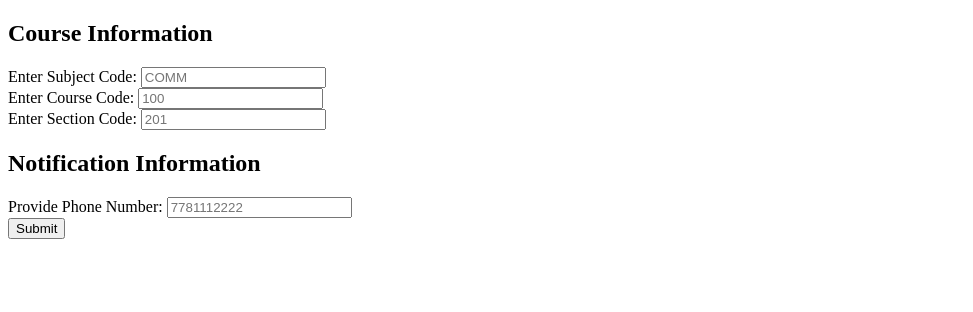
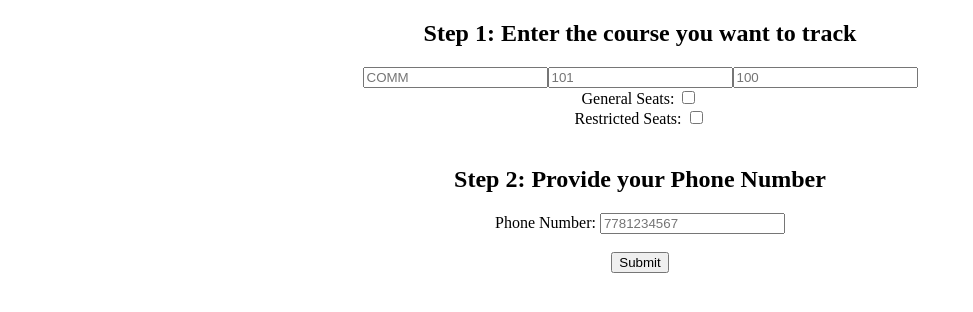
Before and after one commit to Weswwn/project-notify, a React app: page / in a window 1280 px wide. Shown: the top 312 px of the page, without its empty margins (0-973 px from the left). Built offline with nearby package versions, Linux system fonts and the light colour scheme.

Commit message:
Change HTML and CSS for form

```diff
--- a/client/App.jsx
+++ b/client/App.jsx
@@ -7,17 +7,14 @@ class App extends React.Component {
         this.state = {
             formSubmmited: false
         }
-        this.handleSubmit = this.handleSubmit.bind(this);
+
     }
 
-    handleSubmit(e) {
-        e.preventDefault();
-        console.log(e.target.value);
-    }
+
     render() {
         return (
             <div id="container">
-                { !this.state.formSubmmited ? <Form handleSubmit={this.handleSubmit}/> : null }
+                { !this.state.formSubmmited ? <Form /> : null }
             </div>
         )
     }
--- a/client/components/Form.jsx
+++ b/client/components/Form.jsx
@@ -1,16 +1,21 @@
 import React from 'react';
+import axios from 'axios';
 
 class Form extends React.Component {
     constructor(props) {
         super(props)
         this.state = {
+            formData: {
                 subject: '',
                 course: '',
                 section: '',
             }
+        }
         this.handleOnChange = this.handleOnChange.bind(this);
+        this.handleSubmit = this.handleSubmit.bind(this);
     }
     handleOnChange(e) {
+
         if (e.target.id === 'subject') {
             this.setState({
                 subject: e.target.value
@@ -28,27 +33,44 @@ class Form extends React.Component {
         }
     }
 
+    handleSubmit(e) {
+        e.preventDefault();
+        console.log('hi');
+    }
+
     render() {
         return (
-            <form onSubmit={this.props.handleSubmit}>
-                <h2>Course Information</h2>
-                <label>Enter Subject Code: </label>
-                <input onChange={this.handleOnChange} id="subject" type="text" name="Subject Code" placeholder="COMM" autoCapitalize="on"></input>
-                <div>
-                    <label>Enter Course Code: </label>
-                    <input onChange={this.handleOnChange} id="course" type="text" name="Course Code" placeholder="100"></input>
+            <form id="userForm" onSubmit={this.handleSubmit}>
+                <div class="FirstStep">
+                <center>
+                    <h2>Step 1: Enter the course you want to track</h2>
+                    <input type="text" onChange={this.handleOnChange} id="subject" name="Subject Code" placeholder="COMM" maxLength="4" />
+                    <input type="text" onChange={this.handleOnChange} id="course" name="Course Number" placeholder="101" maxLength="4" />
+                    <input type="text" onChange={this.handleOnChange} id="section" name="Course Section" placeholder="100" maxLength="4" />
+
+                    <br/>
+                    General Seats: <input type="checkbox" name="seat" id="generalSeats"/>
+                    <br/>
+                    Restricted Seats: <input type="checkbox" name="seat" id="restrictedSeats"/>
+                </center>
                 </div>
 
-               <div>
-                    <label>Enter Section Code: </label>
-                    <input onChange={this.handleOnChange} id="section" type="text" name="Course Code" placeholder="201"></input>
+                <div class="SecondStep">
+                    <br/>
+                    <center>
+                    <h2>Step 2: Provide your Phone Number</h2>
+                    <label for="phoneNumber">Phone Number: </label>
+                    <input type="text" id="phoneNumbertext" name="phoneNumbertext" placeholder="7781234567" maxLength="10" />
+                    </center>
                 </div>
-               <h2>Notification Information</h2>
-               <div>
-                    <label>Provide Phone Number: </label>
-                    <input onChange={this.handleOnChange} id="section" type="text" name="Course Code" placeholder="7781112222"></input>
+
+                <div class="LastStep">
+                    <br/>
+                    <center>
+                    <input id="submitButton" type="submit"/>
+                    </center>
                 </div>
-               <input type="submit" />
+
             </form>
         )
     }
--- a/package.json
+++ b/package.json
@@ -4,6 +4,7 @@
   "description": "",
   "main": "index.js",
   "dependencies": {
+    "axios": "^0.19.0",
     "express": "^4.17.1",
     "nodemon": "^1.19.3",
     "path": "^0.12.7",
```
Also changed, not shown: 2 other files (tests, documents, lock files or other folders). Lines whose indentation alone changed are shown as unchanged.
